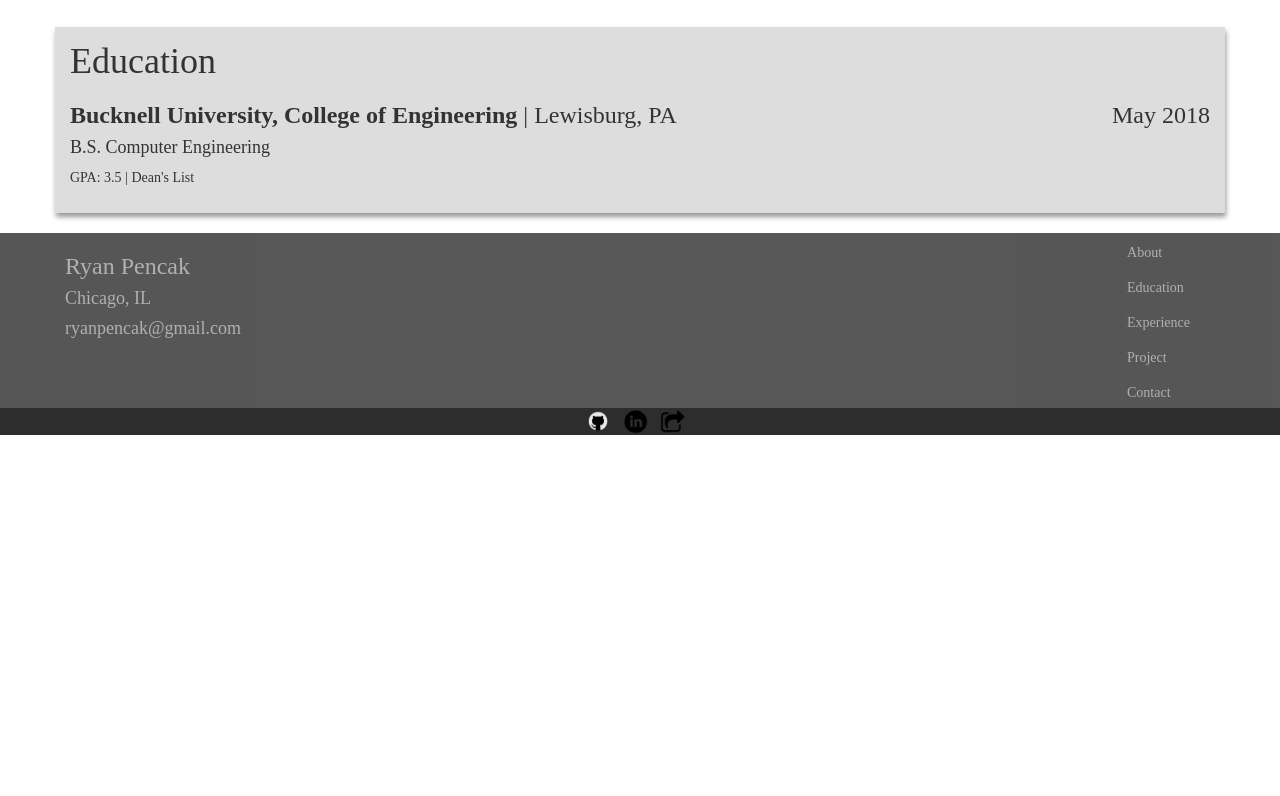
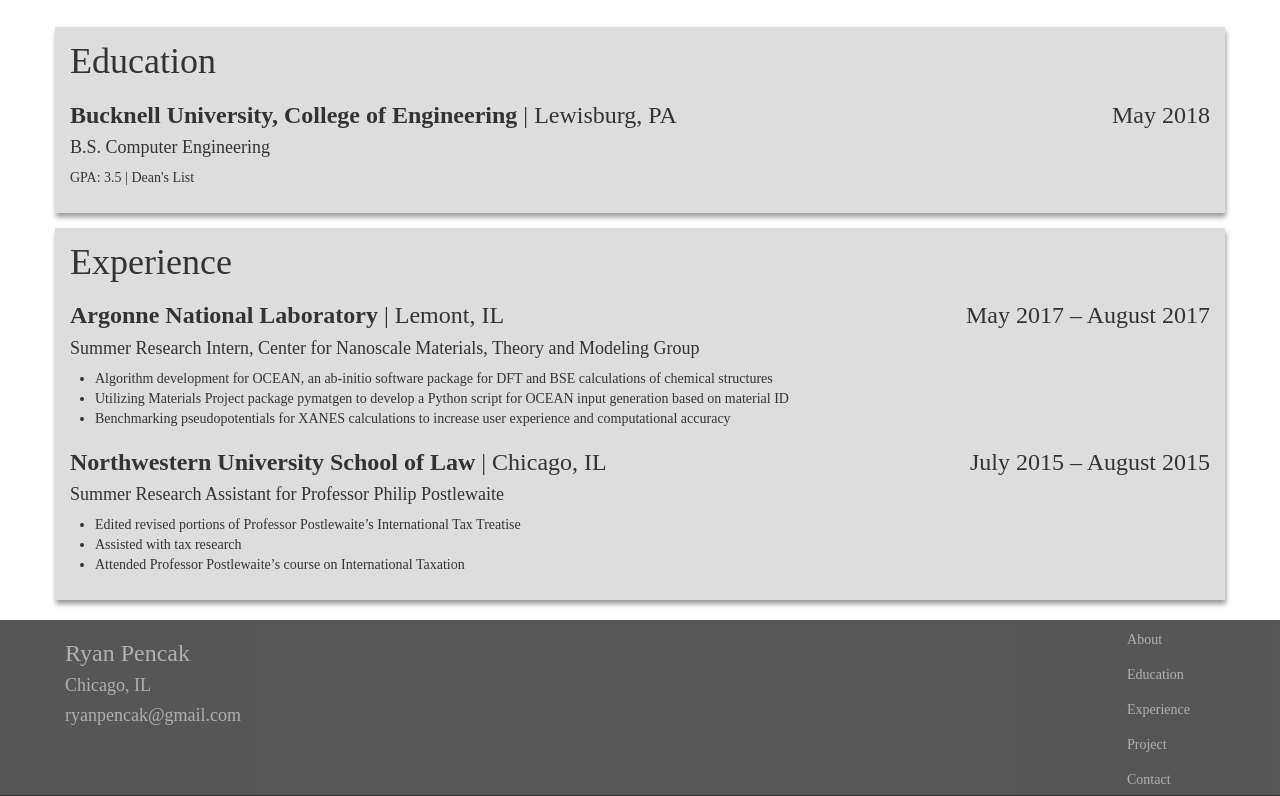
Before and after one commit to danielpencak/ryanPencak, a React (Create React App) app: page / in a window 1280 px wide. Shown: the part 545-1341 px from the top of the page. Before the commit the page ends 980 px from the top, so only its background shows below. Built offline with nearby package versions, Linux system fonts and the light colour scheme.

Commit message:
Complete experience

```diff
--- a/src/App/App.js
+++ b/src/App/App.js
@@ -4,6 +4,7 @@
 import About from '../About/About.js';
 import Education from '../Education/Education.js';
 import Footer from '../Footer/Footer.js';
+import Experience from '../Experience/Experience.js'
 
 export default class App extends Component {
   render() {
@@ -12,6 +13,7 @@
           <Header />
           <About />
           <Education />
+          <Experience />
           <Footer />
       </div>
     );
--- a/src/Experience/Experience.css
+++ b/src/Experience/Experience.css
@@ -0,0 +1,28 @@
+.Experience {
+  margin-top: 15px;
+}
+
+.Experience span {
+  float: right;
+}
+
+.Experience .container {
+  background-color: #DDD;
+  padding: 15px;
+  box-shadow: 1px 4px 5px #999;
+  /*border: 2px solid black;*/
+}
+
+.Experience h1 {
+  margin: 0;
+  padding-left: 15px;
+}
+
+.Experience h3 {
+  padding-left: 15px;
+  padding-right: 15px;
+}
+
+.Experience h4 {
+  padding-left: 15px;
+}
--- a/src/Experience/Experience.js
+++ b/src/Experience/Experience.js
@@ -0,0 +1,34 @@
+import React, { Component } from 'react';
+import './Experience.css';
+import { Grid, Row, Col } from 'react-bootstrap';
+
+export default class Experience extends Component {
+  render() {
+    return (
+      <div className="Experience">
+        <Grid>
+          <Row>
+            <Col>
+              <h1>Experience</h1>
+              <h3><b>Argonne National Laboratory</b> | Lemont, IL <span>May 2017 – August 2017</span></h3>
+              <h4>Summer Research Intern, Center for Nanoscale Materials, Theory and Modeling Group</h4>
+              <ul>
+                <li>Algorithm development for OCEAN, an ab-initio software package for DFT and BSE calculations of chemical structures</li>
+                <li>Utilizing Materials Project package pymatgen to develop a Python script for OCEAN input generation based on material ID</li>
+                <li>Benchmarking pseudopotentials for XANES calculations to increase user experience and computational accuracy</li>
+              </ul>
+
+              <h3><b>Northwestern University School of Law</b> | Chicago, IL <span>July 2015 – August 2015</span></h3>
+              <h4>Summer Research Assistant for Professor Philip Postlewaite</h4>
+              <ul>
+                <li>Edited revised portions of Professor Postlewaite’s International Tax Treatise</li>
+                <li>Assisted with tax research</li>
+                <li>Attended Professor Postlewaite’s course on International Taxation</li>
+              </ul>
+            </Col>
+          </Row>
+        </Grid>
+      </div>
+    );
+  }
+}
```
